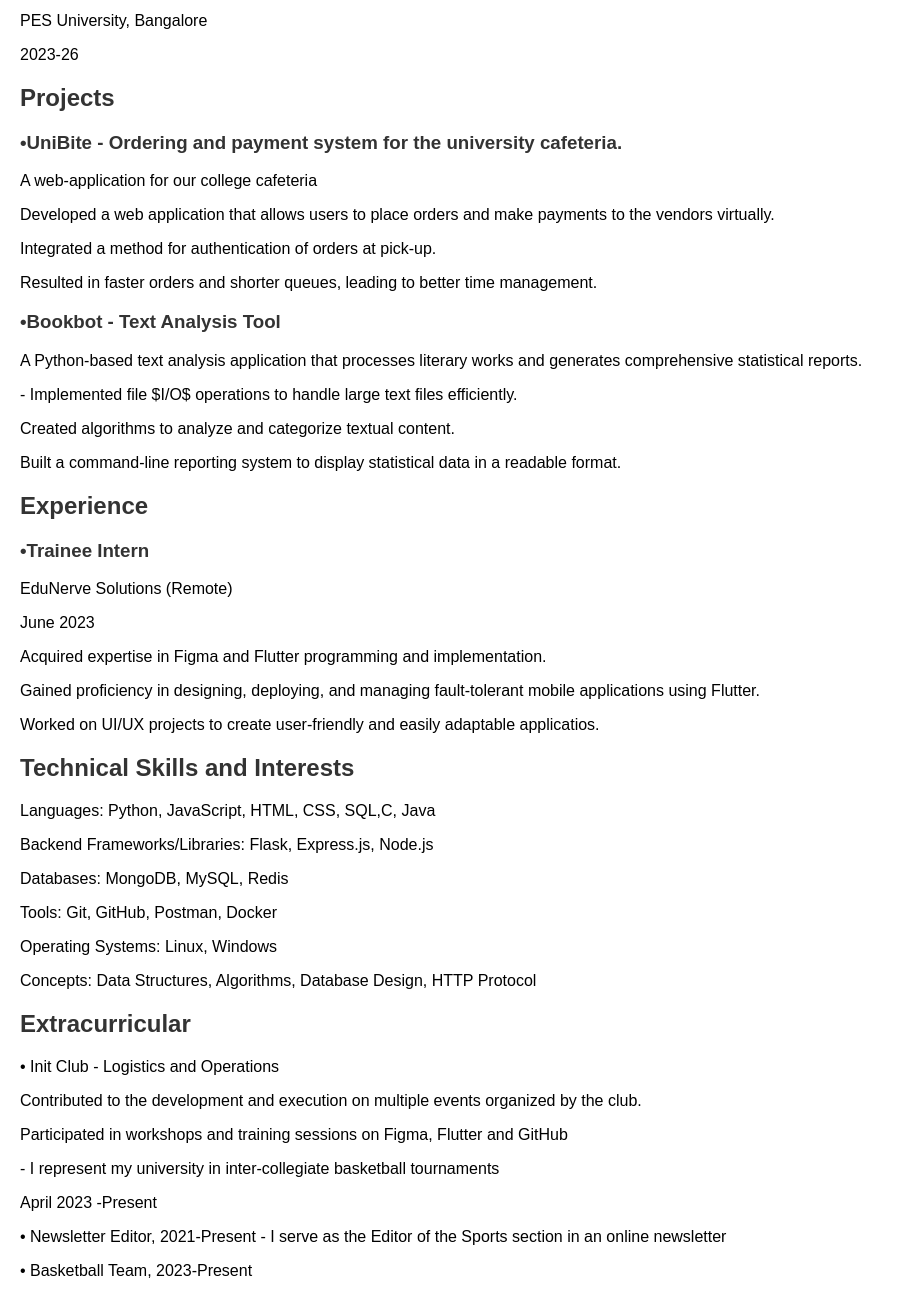
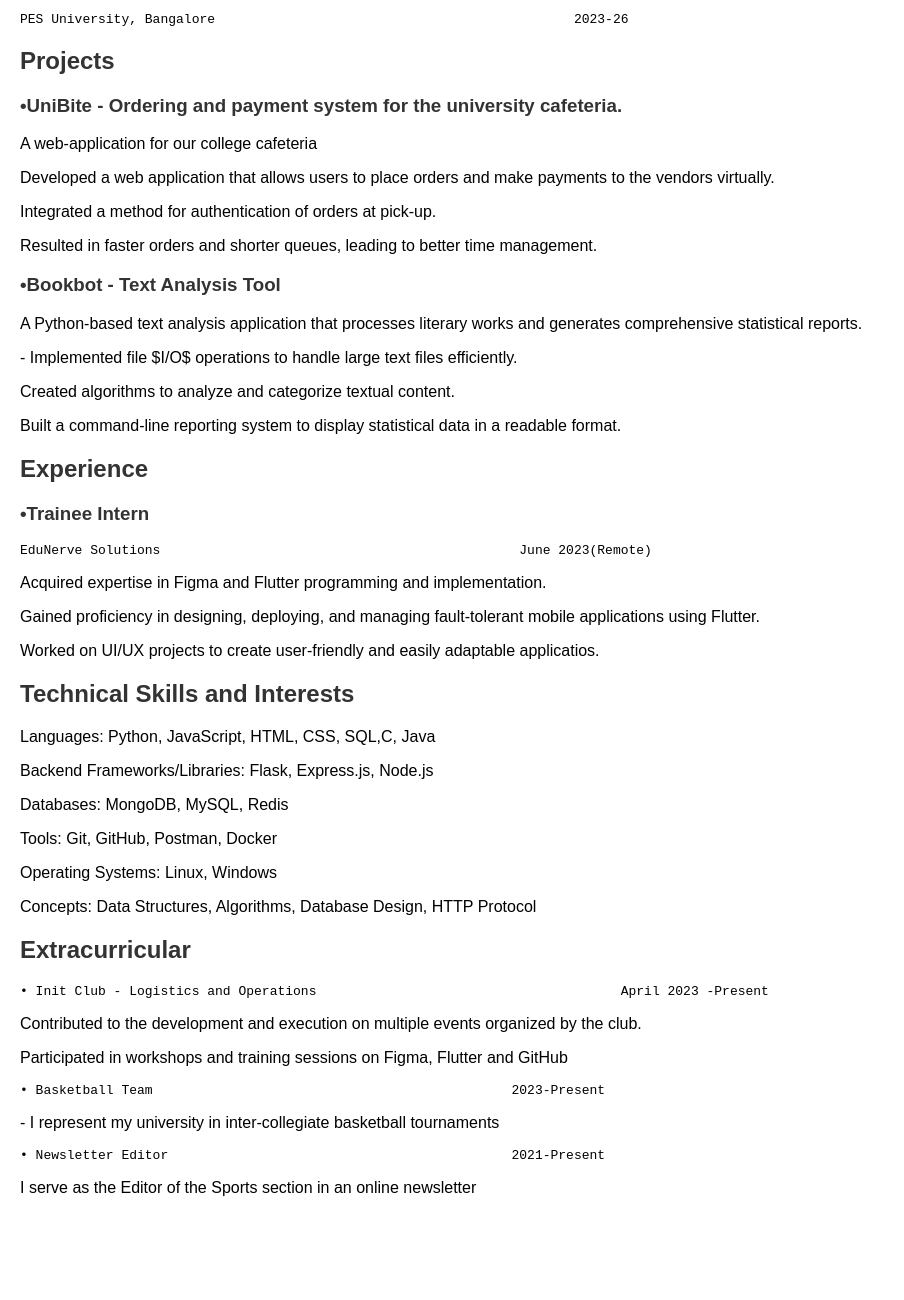
Before and after one commit to Shades-G/vcs, a plain HTML site: page index.html in a window 1280 px wide. Shown: the part 256-1556 px from the top of the page, without its empty margins (0-904 px from the left). After the commit the page ends 1473 px from the top, so only its background shows below. Drawn offline with Linux system fonts and the light colour scheme.

Commit message:
Update index.html
second commit

```diff
--- a/index.html
+++ b/index.html
@@ -33,8 +33,8 @@
     <section>
         <h2>Education</h2>
         <p>•Bachelor's in Computer Applications</p>
-        <p>PES University, Bangalore</p>
-        <p>2023-26</p>
+        <pre>PES University, Bangalore                                              2023-26</pre>
+
     </section>
 
     <section>
@@ -62,8 +62,7 @@
         <h2>Experience</h2>
         <article>
             <h3>•Trainee Intern</h3>
-            <p>EduNerve Solutions (Remote)</p>
-            <p>June 2023</p>
+            <pre>EduNerve Solutions                                              June 2023(Remote)</pre>
             <p>Acquired expertise in Figma and Flutter programming and implementation.</p>
             <p>Gained proficiency in designing, deploying, and managing fault-tolerant mobile applications using Flutter.</p>
             <p>Worked on UI/UX projects to create user-friendly and easily adaptable applicatios.</p>
@@ -82,13 +81,14 @@
 
     <section>
         <h2>Extracurricular</h2>
-        <p>• Init Club - Logistics and Operations</p>
+        <pre>• Init Club - Logistics and Operations                                       April 2023 -Present</pre>
         <p>Contributed to the development and execution on multiple events organized by the club.</p>
         <p>Participated in workshops and training sessions on Figma, Flutter and GitHub</p>
+        <pre>• Basketball Team                                              2023-Present</pre>
         <p>- I represent my university in inter-collegiate basketball tournaments</p>
-        <p>April 2023 -Present</p>
-        <p>• Newsletter Editor, 2021-Present - I serve as the Editor of the Sports section in an online newsletter</p>
-        <p>• Basketball Team, 2023-Present</p>
+        <pre>• Newsletter Editor                                            2021-Present </pre>
+        <p>I serve as the Editor of the Sports section in an online newsletter</p>
+
     </section>
 
 </body>
```
